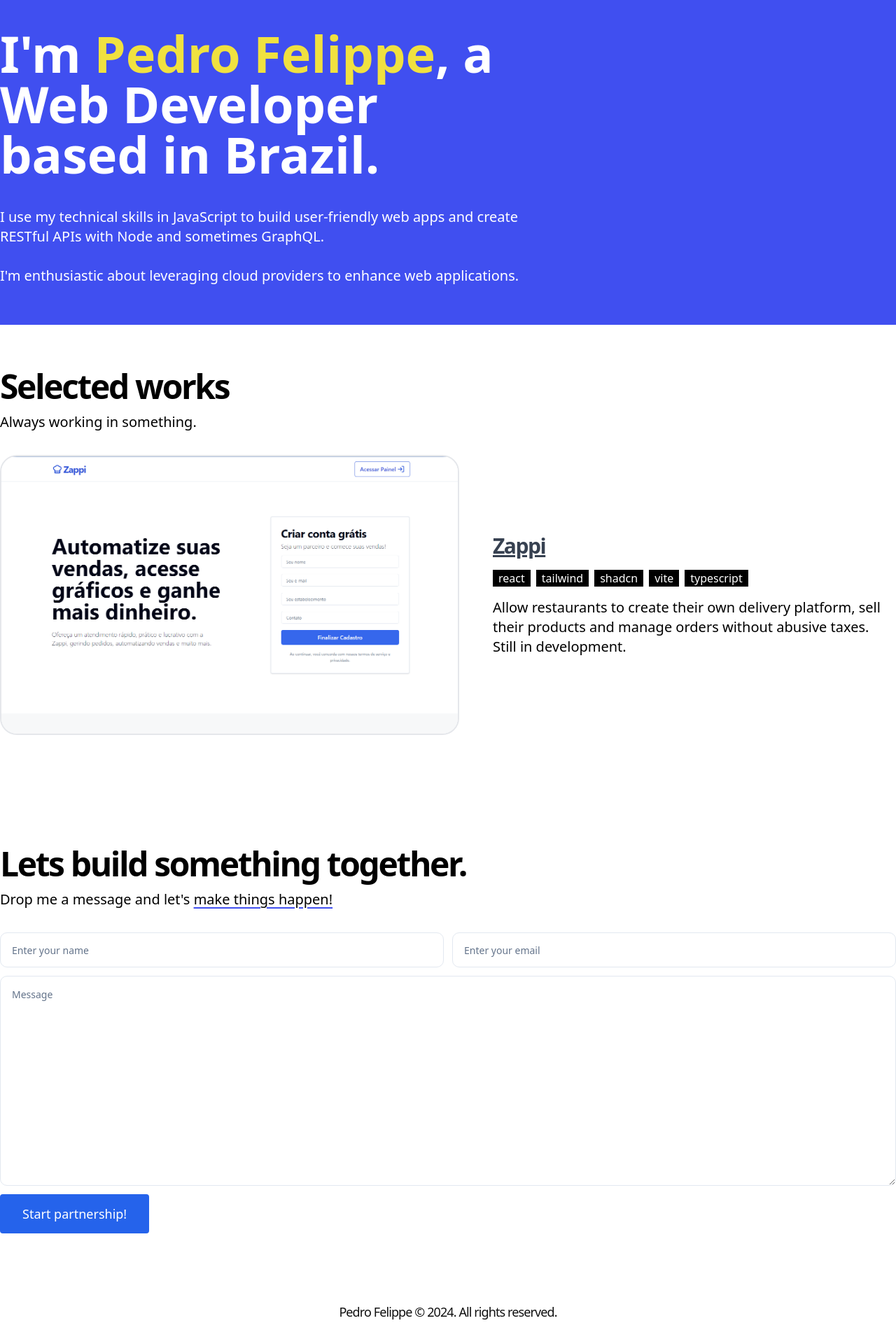
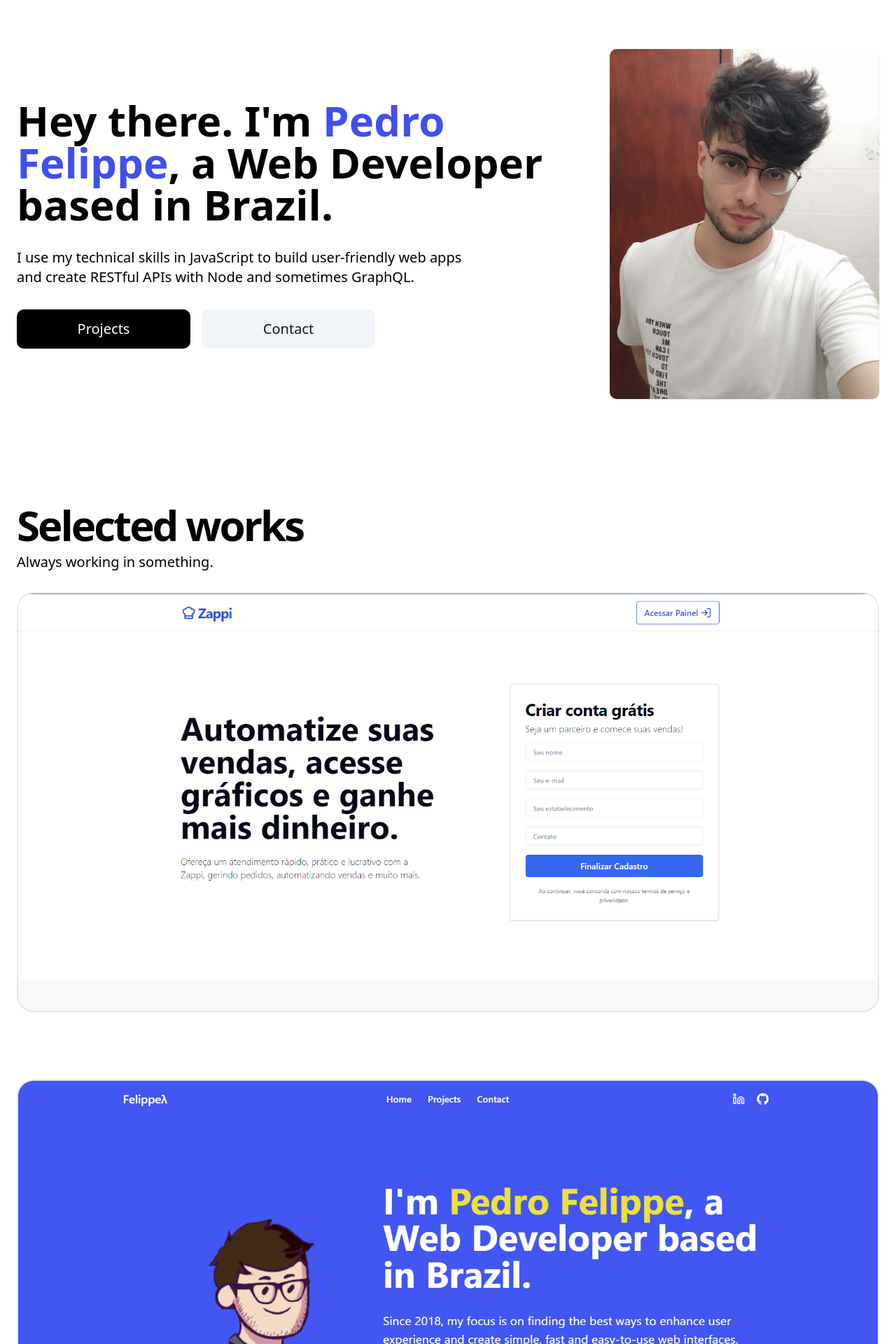
Before and after one commit to pefelippe/Portfolio, a Next.js app: page / in a window 1280 px wide. Shown: the part 80-2000 px from the top of the page at 70% size. Built offline with nearby package versions, Linux system fonts and the light colour scheme.

Commit message:
fafactor

```diff
--- a/pages/index.tsx
+++ b/pages/index.tsx
@@ -6,15 +6,10 @@ import ProjectContent from "../src/content/ProjectContent";
 
 export default function Home() {
   return (
-    <motion.div id="hero-container bg-blue">
-      <section className="bg-blue relative w-full ">
-        <Hero />
-      </section>
-
-      <section className="flex flex-col  relative w-full h-full max-xl:px-6 z-20 bg-white  mx-auto py-16 gap-32 md:gap-40">
-        <ProjectContent />
-        <ContactContent />
-      </section>
+    <motion.div className=" flex flex-col  relative w-full h-full px-6  z-20 mx-auto max-lg:gap-32 max-lg:mt-16 max-lg:py-20 max-w-7xl">
+      <Hero />
+      <ProjectContent />
+      <ContactContent />
     </motion.div>
   );
 }
--- a/src/components/MessageForm.tsx
+++ b/src/components/MessageForm.tsx
@@ -91,12 +91,12 @@ export default function MessageForm({}) {
           {...register("message", { required: true, maxLength: 500 })}
           id="message"
           placeholder="Message"
-          className="border p-4   w-full focus:outline-none focus:ring focus:ring-blue-500 min-h-[250px] md:min-h-[300px] "
+          className="border p-4   w-full focus:outline-none focus:ring focus:ring-blue-500 min-h-[250px] md:min-h-[350px] "
         />
 
         <Button
           type="submit"
-          className=" text-center  py-7 rounded text-white  px-8  justify-center w-fit max-md:w-full
+          className=" text-center  py-7 rounded text-white  px-12  justify-center w-fit max-md:w-full mx-auto
           transition-all font-medium text-lg focus:outline-none focus:ring focus:ring-blue-500 hover:underline"
         >
           {isLoading ? "Sending..." : "Start partnership!"}
--- a/src/components/ProjectCard.tsx
+++ b/src/components/ProjectCard.tsx
@@ -24,46 +24,37 @@ function ProjectCard({
 
   return (
     <div
-      className={`w-full flex max-xl:flex-col gap-4 md:gap-12  items-start text-center h-full overflow-hidden justify-start ${
+      className={`w-full flex flex-col gap-3 items-start text-center h-full overflow-hidden justify-start ${
         isEvenId ? "" : ""
       }`}
     >
-      <div className="relative border-2 overflow-hidden transition-all group rounded-3xl h-[300px] md:h-[400px] max-xl:w-full ">
+      <div className="relative border-2 overflow-hidden transition-all group rounded-3xl w-full  h-[350px] lg:h-[600px]">
         <Link href={link} target="_blank">
           <motion.img
             src={imgUrl}
             alt="card image"
             className="object-cover flex-shrink-0 transition-all w-full h-full flex shadow-2xl overflow-hidden"
           />
-          <div className="flex flex-col absolute inset-0 bg-stone-900 opacity-0 transition-opacity group-hover:opacity-90">
-            <div className="flex flex-col gap-4 h-full items-center  justify-center text-white text-3xl">
-              <p className="text-3xl tracking-widest ">{title}</p>
-              <p className="text-xl underline"> Check to check live demo</p>
+          <div className="flex flex-col absolute inset-0 bg-stone-900 opacity-0 transition-opacity group-hover:opacity-95  px-8">
+            <div className="flex flex-col gap-4 h-full items-start text-start justify-center text-white text-xl">
+              <p className="text-5xl  ">{title}</p>
+              <div className="flex gap-2 flex-wrap ">
+                {stack.map((tool) => {
+                  return (
+                    <div key={tool} className="bg-black w-fit text-white px-2">
+                      {tool}
+                    </div>
+                  );
+                })}
+              </div>
+              <h3 className="max-w-3xl text-xl  ">{description}</h3>
             </div>
           </div>
         </Link>
-      </div>
 
-      <div className="flex flex-col xl:h-full   gap-4  rounded-sm max-w-xl  items-start text-start justify-center">
-        <Link
-          href={link}
-          target="_blank"
-          className="text-2xl text-gray-700 font-semibold flex gap-2 w-fit
-           items-start underline hover:text-gray-300 transition-all "
-        >
-          <p className="text-3xl tracking-tighter underline">{title}</p>
-        </Link>
-
-        <div className="flex gap-2 flex-wrap ">
-          {stack.map((tool) => {
-            return (
-              <div key={tool} className="bg-black w-fit text-white px-2">
-                {tool}
-              </div>
-            );
-          })}
+        <div className="flex justify-between">
+          <p className="text-xl">{title}</p> <p>Check details</p>
         </div>
-        <h3 className="max-w-3xl text-xl  ">{description}</h3>
       </div>
     </div>
   );
--- a/src/constants/index.js
+++ b/src/constants/index.js
@@ -8,6 +8,16 @@ export const projects = [
     stack: ["react", "tailwind", "shadcn", "vite", "typescript"],
     description:
       "Allow restaurants to create their own delivery platform, sell their products and manage orders without abusive taxes. Still in development.",
+  },
+  {
+    id: 2,
+    link: "https://portfolio-pefelippe.vercel.app/",
+    repo: "https://github.com/pefelippe/Portfolio",
+    title: "Portfolio",
+    imgUrl: "/projects/portfolio.png",
+    stack: ["react", "tailwind", "shadcn", "next", "typescript"],
+    description:
+      "Not much to say here! This one just gave me a good excuse to spend a weekend practicing with TypeScript and Tailwind.",
   },
 ];
 
--- a/src/content/ContactContent.tsx
+++ b/src/content/ContactContent.tsx
@@ -10,9 +10,9 @@ function ContactContent() {
       initial={{ opacity: 0, y: 50 }}
       whileInView={{ opacity: 1, y: 0 }}
       transition={{ duration: 0.5 }}
-      className="flex flex-col mx-auto justify-center items-start  relative w-full h-full gap-3 max-w-7xl"
+      className="flex flex-col mx-auto justify-center items-center  relative w-full h-full gap-3 min-h-screen max-w-3xl"
     >
-      <h1 className="text-4xl md:text-5xl  font-bold tracking-tighter">
+      <h1 className="text-4xl lg:text-5xl  font-bold tracking-tighter">
         Lets build something together.
       </h1>
       <h3 className="w-fit text-[20px]  ">
--- a/src/content/Hero.tsx
+++ b/src/content/Hero.tsx
@@ -1,20 +1,22 @@
 /* eslint-disable react/no-unescaped-entities */
 import { motion } from "framer-motion";
+import { Link } from "react-scroll";
+import { Button } from "../components/ui/button";
 
 export default function Hero() {
   return (
     <motion.div
-      className="flex  w-full  justify-between items-center  text-start  max-w-7xl mx-auto min-h-[60vh] mt-16
-      text-white max-xl:px-6 gap-10"
+      className="flex relative  w-full  justify-start items-center  text-start  max-w-7xl mx-auto  lg:gap-20 lg:min-h-screen
+       gap-10"
     >
-      <motion.div className="flex justify-start flex-col  items-start gap-10 max-w-7xl w-fit z-30">
+      <motion.div className="flex justify-center flex-col h-full  items-start gap-8 max-w-7xl w-full z-30 max-lg:max-w-lg ">
         <motion.h1
           initial={{ opacity: 0, y: 25 }}
           animate={{ opacity: 1, y: 0 }}
           transition={{ duration: 0.5 }}
-          className="text-5xl md:text-7xl font-bold tracking-normal  max-w-3xl"
+          className="text-5xl lg:text-6xl font-bold tracking-normal  max-w-3xl"
         >
-          I'm <span className="text-[#f0e140]">Pedro Felippe</span>, a Web
+          Hey there. I'm <span className="text-blue">Pedro Felippe</span>, a Web
           Developer based in Brazil.
         </motion.h1>
 
@@ -22,20 +24,30 @@ export default function Hero() {
           initial={{ opacity: 0, y: 25 }}
           animate={{ opacity: 1, y: 0 }}
           transition={{ duration: 0.5, delay: 0.5 }}
-          className=" text-lg md:text-xl font-thin leading-normal gap-4 flex flex-col max-w-3xl w-full  "
+          className=" text-lg lg:text-xl font-thin leading-normal gap-4 flex flex-col max-w-2xl w-full  "
+        >
+          I use my technical skills in JavaScript to build user-friendly web
+          apps and create RESTful APIs with Node and sometimes GraphQL.
+        </motion.h3>
+        {/*
+        <motion.h3
+          initial={{ opacity: 0, y: 25 }}
+          animate={{ opacity: 1, y: 0 }}
+          transition={{ duration: 0.5, delay: 0.5 }}
+          className=" text-lg lg:text-xl font-thin leading-normal gap-4 flex flex-col max-w-3xl w-full  "
         >
           I use my technical skills in JavaScript to build user-friendly web
           apps and create RESTful APIs with Node and sometimes GraphQL. <br />
           <br />
           I'm enthusiastic about leveraging cloud providers to enhance web
           applications.
-        </motion.h3>
+        </motion.h3> */}
 
-        {/* <motion.div
+        <motion.div
           initial={{ opacity: 0, y: 25 }}
           animate={{ opacity: 1, y: 0 }}
           transition={{ duration: 0.5, delay: 1.25 }}
-          className="flex max-md:flex-col max-md:space-y-4 md:space-x-4 w-full items-start max-w-xl text-[#121221] "
+          className="flex max-lg:flex-col max-lg:space-y-4 lg:space-x-4 w-full items-center max-w-lg text-[#121221] "
         >
           <Link
             style={{
@@ -74,17 +86,17 @@ export default function Hero() {
               <span className="text-xl">Contact</span>
             </Button>
           </Link>
-        </motion.div> */}
+        </motion.div>
       </motion.div>
-      {/*
+
       <motion.img
         initial={{ opacity: 0, x: -25 }}
         animate={{ opacity: 1, x: 0 }}
         transition={{ duration: 0.75, delay: 1 }}
-        src="/assets/avatar.png"
+        src="/assets/pedrof.jpg"
         alt="pedro felippe"
-        className="absolute bottom-0 right-1/4  h-full max-h-[55vh] max-xl:hidden"
-      /> */}
+        className="h-full max-h-[500px] rounded-md max-lg:hidden shadow "
+      />
     </motion.div>
   );
 }
--- a/src/content/ProjectContent.tsx
+++ b/src/content/ProjectContent.tsx
@@ -10,11 +10,15 @@ function Projects() {
       animate={{ opacity: 1, y: 0 }}
       transition={{ duration: 0.75, delay: 1.5 }}
       id="projects-container"
-      className=" flex flex-col w-full items-start  justify-start gap-3 mx-auto  z-40 max-w-7xl"
+      className=" flex flex-col w-full items-start  justify-start gap-2  mx-auto  z-40 max-w-7xl"
     >
-      <h1 className="text-5xl font-bold tracking-tighter">Selected works</h1>
-      <h3 className="w-fit text-[20px]  ">Always working in something.</h3>
-      <div className="grid grid-cols-1  gap-20 justify-center w-full items-center pt-5">
+      <h1 className="text-5xl lg:text-6xl font-bold tracking-tighter">
+        Selected works
+      </h1>
+
+      <h3 className="w-fit text-[20px]">Always working in something.</h3>
+
+      <div className="grid grid-cols-1   gap-10 lg:gap-24 justify-center w-full items-center pt-5">
         {projects?.map((proj) => {
           return (
             <ProjectCard
```
Also changed, not shown: pages/projects/[id].tsx (added).
